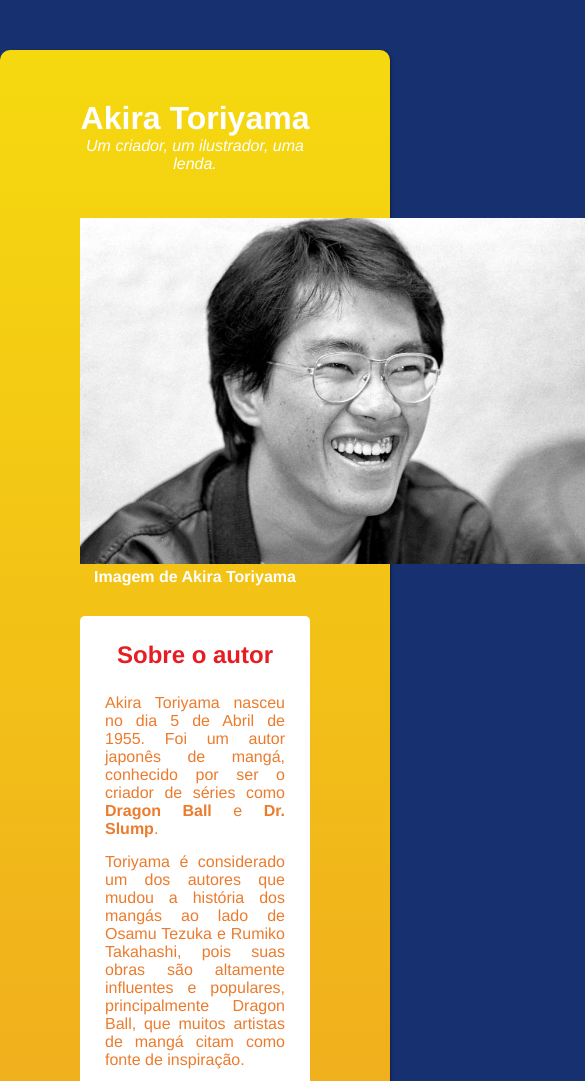
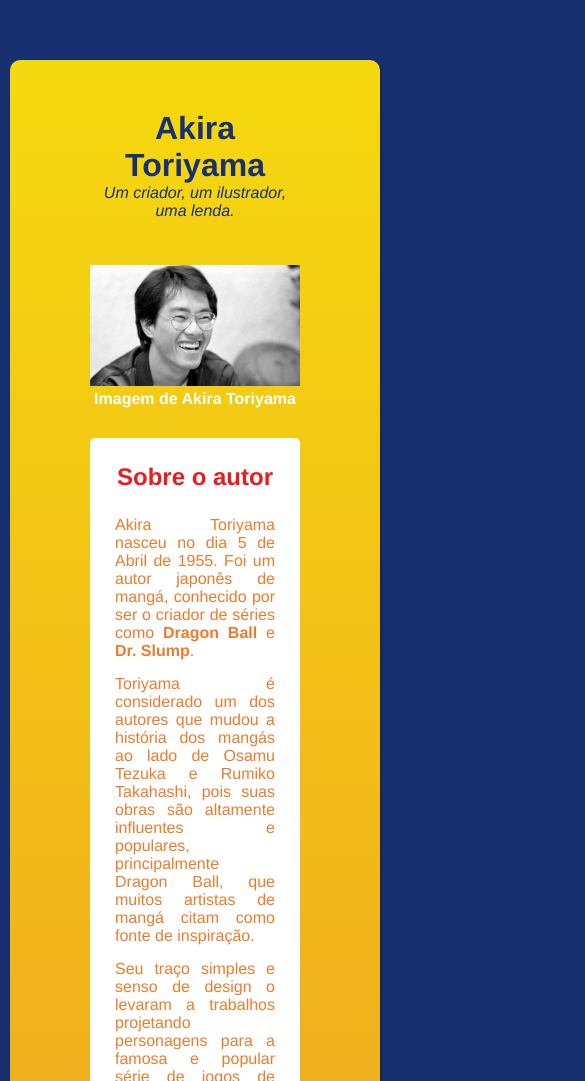
Before and after one commit to VitorFarias1/Tributo-a-Akira_Toriyama, a plain HTML site: page index.html in a window 390 px wide. Shown: the top 1081 px of the page, 585 px wide, since content can reach past the window. Drawn offline with Linux system fonts and the light colour scheme.

Commit message:
Alterações na responsividade de img

```diff
--- a/estilos/styles.css
+++ b/estilos/styles.css
@@ -8,6 +8,7 @@
 html {
     font-family: Helvetica;
     background-color: #173070;
+    margin: 10px;
 }
 
 .container {
@@ -39,7 +40,7 @@ p {
 }
 
 .header-container {
-    color: #fff !important;
+    color: #173070;
     text-align: center;
     padding: 15px;
     margin: 15px;
@@ -55,7 +56,12 @@ main {
     margin: 15px;
 }
 
-.img-container {
+img {
+    max-width: 100%;
+}
+
+.img-container,
+.img-dbz {
     text-align: center;
 }
 
@@ -73,11 +79,8 @@ figure {
     height: auto;
 }
 
-.biography-container,
-.dbz-container,
-.curiosity-container,
-.influence-container,
-.moreInformation{
+.content,
+.moreInformation {
     color: #EB7C2E;
     padding: 25px 0;
     margin: 25px 0;
@@ -85,6 +88,10 @@ figure {
     background-color: #fff;
     border-radius: 5px;
     padding: 25px;
+}
+
+.moreInformation p {
+    text-align: center;
 }
 
 .quotes-container {
@@ -102,14 +109,9 @@ figure {
     text-shadow: 1px 1px 1px rgba(0, 0, 0, 0.411);
 }
 
-.curiosity-container li{
+li{
     margin-top: 15px;
     font-weight: bold;
-}
-
-.img-dbz {
-    text-align: center;
-
 }
 
 .img-dbz img {
--- a/index.html
+++ b/index.html
@@ -19,7 +19,7 @@
                     <figcaption>Imagem de Akira Toriyama</figcaption>
                 </figure>
             </div>
-            <div class="biography-container">
+            <div class="content">
                 <h2>Sobre o autor</h2>
                 <p>
                     Akira Toriyama nasceu no dia 5 de Abril de 1955. Foi um autor japonês de mangá, conhecido por ser o criador de séries como <span class="bold">Dragon Ball</span> e <span class="bold">Dr. Slump</span>.
@@ -42,7 +42,7 @@
                     "O método de produzir quadrinhos no Japão é muito agitado , mas também é gratificante porque é possível fazer a história e a arte sozinha. Desta forma, possivelmente trazer a individualidade. Se esta ideia agrada a você, eu chamo você para tentar desenhar seu próprio mangá."
                 </blockquote>
             </div>
-            <div class="dbz-container">
+            <div class="content">
                 <h2>Sobre Dragon Ball Z</h2>
                 <p>
                     <span class="bold">Dragon Ball Z</span> (geralmente abreviado como DBZ) foi uma série de animação produzida pela <span class="bold">Toei Animation</span>. Baseada na série de mangá Dragon Ball, corresponde aos volumes 17 ao 42 do mangá que foi publicado na revista, <span class="bold">Weekly Shonen Jump.</span>
@@ -62,7 +62,7 @@
                     </figcaption>
                 </figure>
             </div>
-            <div class="curiosity-container">
+            <div class="content">
                 <h2>Curiosidades do anime</h2>
                 <ul>
                     <li>O título "Dragon Ball Z" foi escolhido pelo próprio Akira Toriyama, porque Z é a última letra do alfabeto e ele queria terminar a série Dragon Ball, pois estava ficando sem ideias.</li>
@@ -77,7 +77,7 @@
                     <figcaption>Goku - Protagonista de Dragon Ball Z</figcaption>
                 </figure>
             </div>
-            <div class="influence-container">
+            <div class="content">
                 <h2>Influência da franquia na vida dos fãs</h2>
                 <p> Dragon Ball Z se tornou uma parte fundamental da cultura pop brasileira, influenciando não apenas a maneira como as pessoas se divertem, mas também como se identificam. Personagens icônicos como Goku, Vegeta e Piccolo tornaram-se referências não só na televisão, mas também em memes, camisetas, produtos licenciados e até mesmo tatuagens. O impacto dessa série é evidente na forma como muitos brasileiros se relacionam com a cultura nerd e geek.</p>
                 <p>O Anime também serviu como um catalisador para a socialização entre os fãs. A série proporcionou um tema comum para discussões entre amigos e desconhecidos, alimentando uma comunidade de fãs vibrante e engajada. Encontros para assistir a episódios, discutir teorias sobre o enredo e até mesmo jogar videogames baseados na franquia se tornaram atividades populares entre os brasileiros.</p>
```
